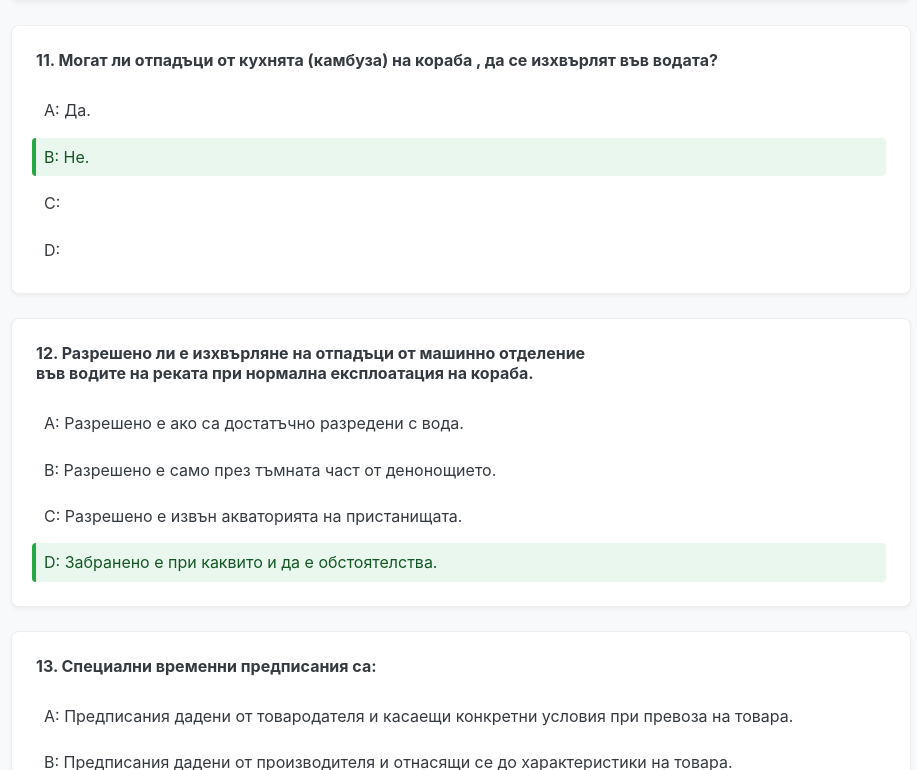
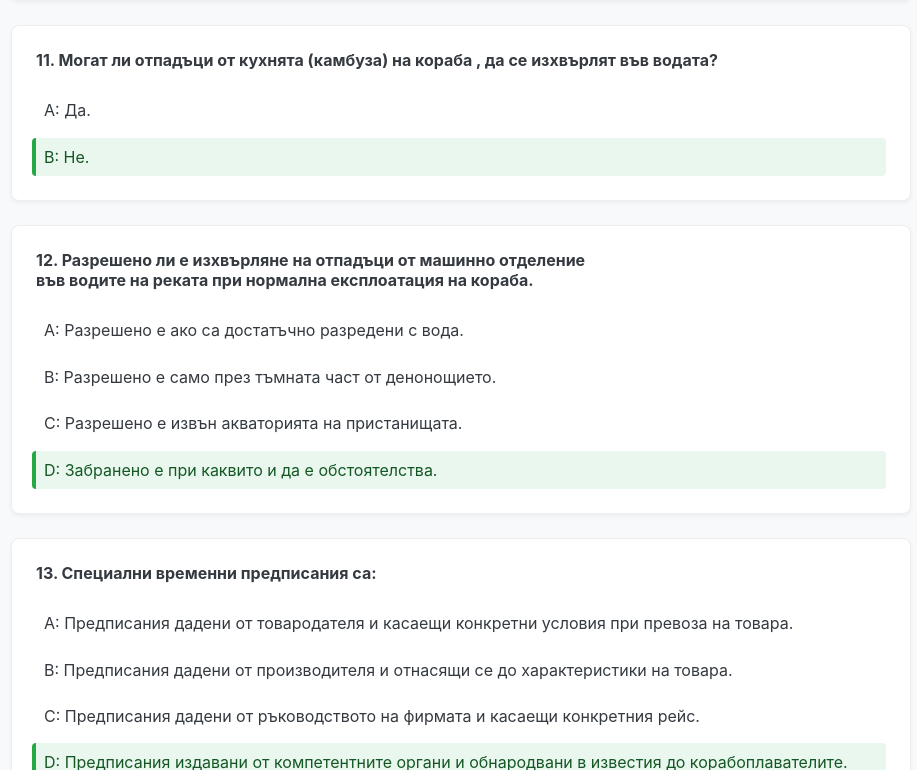
Before and after one commit to panayotoff/listovki-vvp, a React (Vite) app: page / in a window 1280 px wide. Shown: the part 4310-5080 px from the top of the page, without its empty margins (179-1096 px from the left). Built offline with nearby package versions, Linux system fonts and the light colour scheme.

Commit message:
Hide missing answers

```diff
--- a/src/components/DesktopQuiz.tsx
+++ b/src/components/DesktopQuiz.tsx
@@ -4,9 +4,10 @@ import type { Question } from "../types";
 interface DesktopQuizProps {
   questions: Question[];
   onFinish: (score: number, wrongAnswers: number[]) => void; // New prop
+  showMissingAnswers?: boolean;
 }
 
-const DesktopQuiz: React.FC<DesktopQuizProps> = ({ questions, onFinish }) => {
+const DesktopQuiz: React.FC<DesktopQuizProps> = ({ questions, showMissingAnswers, onFinish }) => {
   const [currentQuestionIndex, setCurrentQuestionIndex] = useState(0);
   const [selectedAnswer, setSelectedAnswer] = useState<string | null>(null);
   const [score, setScore] = useState(0);
@@ -41,12 +42,17 @@ const DesktopQuiz: React.FC<DesktopQuizProps> = ({ questions, onFinish }) => {
     return <p>Няма намерени въпроси.</p>;
   }
 
-  const answers = {
+  let answers: Record<string, string> = {
     A: currentQuestion.answer_a,
     B: currentQuestion.answer_b,
     C: currentQuestion.answer_c,
     D: currentQuestion.answer_d,
   };
+
+  if (!showMissingAnswers) {
+    // eslint-disable-next-line @typescript-eslint/no-unused-vars
+    answers = Object.fromEntries(Object.entries(answers).filter(([_, value]) => value !== null && value !== ""));
+  }
 
   return (
     <div className="quiz-container desktop-quiz">
--- a/src/components/SearchResultsList.tsx
+++ b/src/components/SearchResultsList.tsx
@@ -1,29 +1,49 @@
-import React from 'react';
-import type { Question } from '../types';
+import React from "react";
+import type { Question } from "../types";
 
 interface SearchResultsListProps {
   questions: Question[];
   showAnswers?: boolean;
+  showMissingAnswers?: boolean;
 }
 
-const SearchResultsList: React.FC<SearchResultsListProps> = ({ questions, showAnswers }) => {
+const SearchResultsList: React.FC<SearchResultsListProps> = ({ questions, showAnswers, showMissingAnswers }) => {
   if (questions.length === 0) {
     return <p>Няма нищо намерено!</p>;
   }
+
+  const shouldRenderAnswer = (answer: string | null) => {
+    console.log(answer, showMissingAnswers);
+    if (answer) return true;
+    if (showMissingAnswers) return true;
+    return false;
+  };
 
   return (
     <div className="search-results-container">
       {questions.map((q) => (
         <div id={`question-${q.question_number}`} key={q.question_number} className="search-result-card">
-          <h4><a href={`#question-${q.question_number}`}>{q.question_number}. {q.question}</a></h4>
+          <h4>
+            <a href={`#question-${q.question_number}`}>
+              {q.question_number}. {q.question}
+            </a>
+          </h4>
           {q.question_image && (
-             <img src={`./question_images/${q.question_image}`} alt="Illustration" className="question-image-small" />
+            <img src={`./question_images/${q.question_image}`} alt="Illustration" className="question-image-small" />
           )}
           <ul>
-            <li className={q.correct_answer === 'A' && showAnswers ? 'highlight-answer' : ''}>A: {q.answer_a}</li>
-            <li className={q.correct_answer === 'B' && showAnswers ? 'highlight-answer' : ''}>B: {q.answer_b}</li>
-            <li className={q.correct_answer === 'C' && showAnswers ? 'highlight-answer' : ''}>C: {q.answer_c}</li>
-            <li className={q.correct_answer === 'D' && showAnswers ? 'highlight-answer' : ''}>D: {q.answer_d}</li>
+            {shouldRenderAnswer(q.answer_a) && (
+              <li className={q.correct_answer === "A" && showAnswers ? "highlight-answer" : ""}>A: {q.answer_a}</li>
+            )}
+            {shouldRenderAnswer(q.answer_b) && (
+              <li className={q.correct_answer === "B" && showAnswers ? "highlight-answer" : ""}>B: {q.answer_b}</li>
+            )}
+            {shouldRenderAnswer(q.answer_c) && (
+              <li className={q.correct_answer === "C" && showAnswers ? "highlight-answer" : ""}>C: {q.answer_c}</li>
+            )}
+            {shouldRenderAnswer(q.answer_d) && (
+              <li className={q.correct_answer === "D" && showAnswers ? "highlight-answer" : ""}>D: {q.answer_d}</li>
+            )}
           </ul>
         </div>
       ))}
--- a/src/version.ts
+++ b/src/version.ts
@@ -1 +1 @@
-export const APP_BUILD_DATE = 'Oct 12, 2025, 23:23';
+export const APP_BUILD_DATE = 'Oct 13, 2025, 13:34';
```
